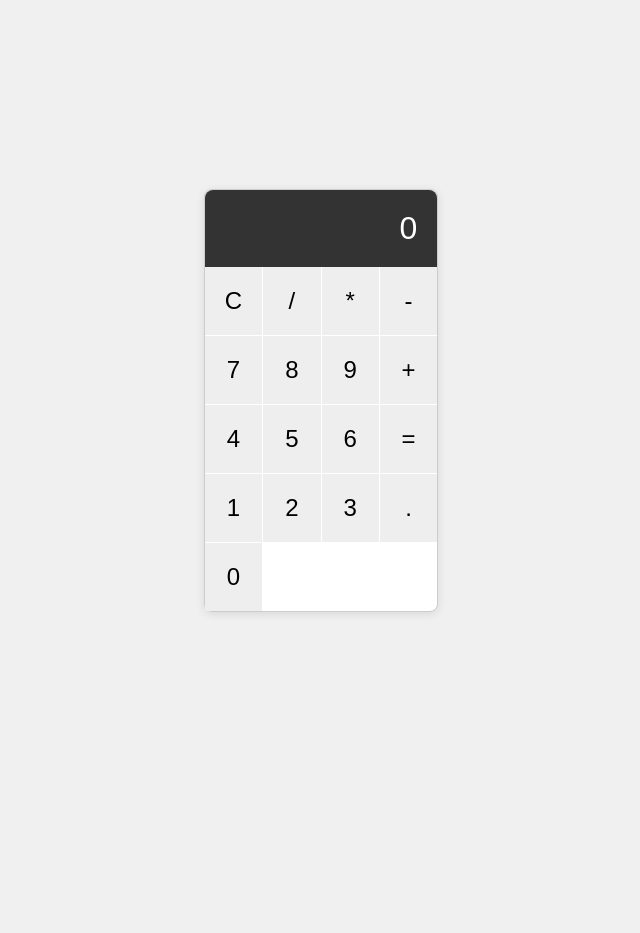
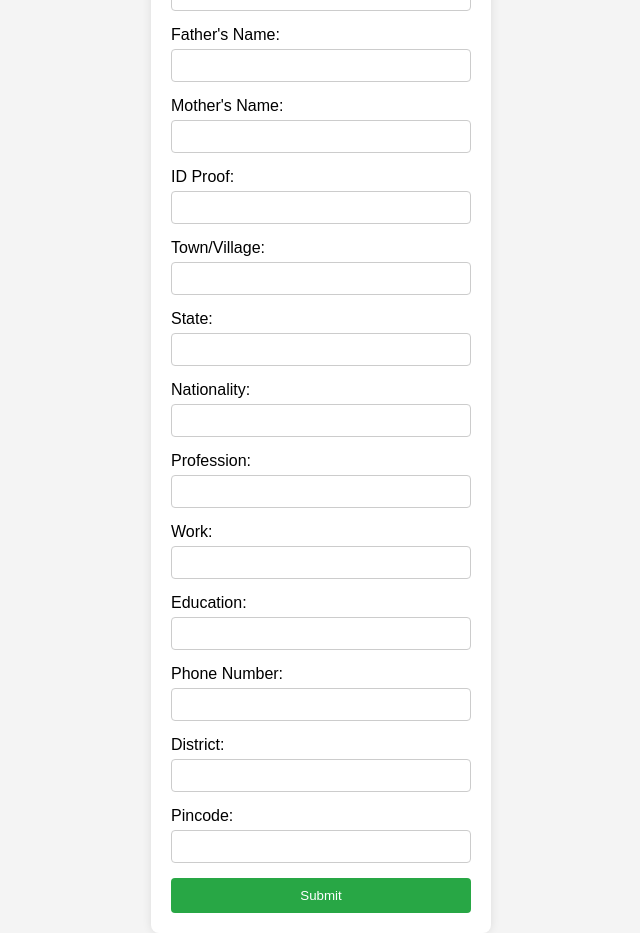
Before and after one commit to Kkeshab123/Myproject, a plain HTML site: page Index.html in a window 1280 px wide. Shown: the whole page, without its empty margins (319-959 px from the left). Before the commit the page ends 800 px from the top, so only its background shows below. Drawn offline with Linux system fonts and the light colour scheme.

Commit message:
Update Index.html

```diff
--- a/Index.html
+++ b/Index.html
@@ -3,98 +3,129 @@
 <head>
     <meta charset="UTF-8">
     <meta name="viewport" content="width=device-width, initial-scale=1.0">
-    <title>Calculator</title>
+    <title>Registration Form</title>
     <style>
         body {
+            font-family: Arial, sans-serif;
+            background-color: #f4f4f4;
+            margin: 0;
+            padding: 0;
             display: flex;
             justify-content: center;
             align-items: center;
             height: 100vh;
-            margin: 0;
-            font-family: Arial, sans-serif;
-            background-color: #f0f0f0;
         }
-        .calculator {
+
+        .container {
+            background-color: white;
+            padding: 20px;
+            border-radius: 8px;
+            box-shadow: 0 0 10px rgba(0, 0, 0, 0.1);
+            width: 300px;
+        }
+
+        h2 {
+            text-align: center;
+            margin-bottom: 20px;
+        }
+
+        .form-group {
+            margin-bottom: 15px;
+        }
+
+        .form-group label {
+            display: block;
+            margin-bottom: 5px;
+        }
+
+        .form-group input {
+            width: 100%;
+            padding: 8px;
+            box-sizing: border-box;
             border: 1px solid #ccc;
-            border-radius: 8px;
-            box-shadow: 0 2px 10px rgba(0, 0, 0, 0.1);
-            background-color: #fff;
+            border-radius: 4px;
         }
-        .display {
-            background-color: #333;
-            color: #fff;
-            padding: 20px;
-            font-size: 2em;
-            text-align: right;
-            border-top-left-radius: 8px;
-            border-top-right-radius: 8px;
+
+        button {
+            width: 100%;
+            padding: 10px;
+            background-color: #28a745;
+            color: white;
+            border: none;
+            border-radius: 4px;
+            cursor: pointer;
         }
-        .buttons {
-            display: grid;
-            grid-template-columns: repeat(4, 1fr);
-            gap: 1px;
-        }
-        .btn {
-            background-color: #eee;
-            border: none;
-            padding: 20px;
-            font-size: 1.5em;
-            cursor: pointer;
-            transition: background-color 0.2s;
-        }
-        .btn:hover {
-            background-color: #ddd;
-        }
-        .btn:active {
-            background-color: #ccc;
+
+        button:hover {
+            background-color: #218838;
         }
     </style>
 </head>
 <body>
-    <div class="calculator">
-        <div class="display" id="display">0</div>
-        <div class="buttons">
-            <button class="btn" onclick="clearDisplay()">C</button>
-            <button class="btn" onclick="appendToDisplay('/')">/</button>
-            <button class="btn" onclick="appendToDisplay('*')">*</button>
-            <button class="btn" onclick="appendToDisplay('-')">-</button>
-            <button class="btn" onclick="appendToDisplay('7')">7</button>
-            <button class="btn" onclick="appendToDisplay('8')">8</button>
-            <button class="btn" onclick="appendToDisplay('9')">9</button>
-            <button class="btn" onclick="appendToDisplay('+')">+</button>
-            <button class="btn" onclick="appendToDisplay('4')">4</button>
-            <button class="btn" onclick="appendToDisplay('5')">5</button>
-            <button class="btn" onclick="appendToDisplay('6')">6</button>
-            <button class="btn" onclick="calculateResult()">=</button>
-            <button class="btn" onclick="appendToDisplay('1')">1</button>
-            <button class="btn" onclick="appendToDisplay('2')">2</button>
-            <button class="btn" onclick="appendToDisplay('3')">3</button>
-            <button class="btn" onclick="appendToDisplay('.')">.</button>
-            <button class="btn" onclick="appendToDisplay('0')">0</button>
-        </div>
+    <div class="container">
+        <h2>Registration Form</h2>
+        <form id="registrationForm">
+            <div class="form-group">
+                <label for="login">Login Icon:</label>
+                <input type="text" id="login" name="login" required>
+            </div>
+            <div class="form-group">
+                <label for="fatherName">Father's Name:</label>
+                <input type="text" id="fatherName" name="fatherName" required>
+            </div>
+            <div class="form-group">
+                <label for="motherName">Mother's Name:</label>
+                <input type="text" id="motherName" name="motherName" required>
+            </div>
+            <div class="form-group">
+                <label for="idProof">ID Proof:</label>
+                <input type="text" id="idProof" name="idProof" required>
+            </div>
+            <div class="form-group">
+                <label for="townVillage">Town/Village:</label>
+                <input type="text" id="townVillage" name="townVillage" required>
+            </div>
+            <div class="form-group">
+                <label for="state">State:</label>
+                <input type="text" id="state" name="state" required>
+            </div>
+            <div class="form-group">
+                <label for="nationality">Nationality:</label>
+                <input type="text" id="nationality" name="nationality" required>
+            </div>
+            <div class="form-group">
+                <label for="profession">Profession:</label>
+                <input type="text" id="profession" name="profession" required>
+            </div>
+            <div class="form-group">
+                <label for="work">Work:</label>
+                <input type="text" id="work" name="work" required>
+            </div>
+            <div class="form-group">
+                <label for="education">Education:</label>
+                <input type="text" id="education" name="education" required>
+            </div>
+            <div class="form-group">
+                <label for="phoneNumber">Phone Number:</label>
+                <input type="tel" id="phoneNumber" name="phoneNumber" required>
+            </div>
+            <div class="form-group">
+                <label for="district">District:</label>
+                <input type="text" id="district" name="district" required>
+            </div>
+            <div class="form-group">
+                <label for="pincode">Pincode:</label>
+                <input type="text" id="pincode" name="pincode" required>
+            </div>
+            <button type="submit">Submit</button>
+        </form>
     </div>
+
     <script>
-        function appendToDisplay(value) {
-            const display = document.getElementById('display');
-            if (display.innerText === '0' && value !== '/') {
-                display.innerText = value;
-            } else {
-                display.innerText += value;
-            }
-        }
-
-        function clearDisplay() {
-            document.getElementById('display').innerText = '0';
-        }
-
-        function calculateResult() {
-            const display = document.getElementById('display');
-            try {
-                display.innerText = eval(display.innerText) || '0';
-            } catch {
-                display.innerText = 'Error';
-            }
-        }
+        document.getElementById('registrationForm').addEventListener('submit', function(event) {
+            event.preventDefault();
+            alert('Form submitted successfully!');
+        });
     </script>
 </body>
 </html>
```
